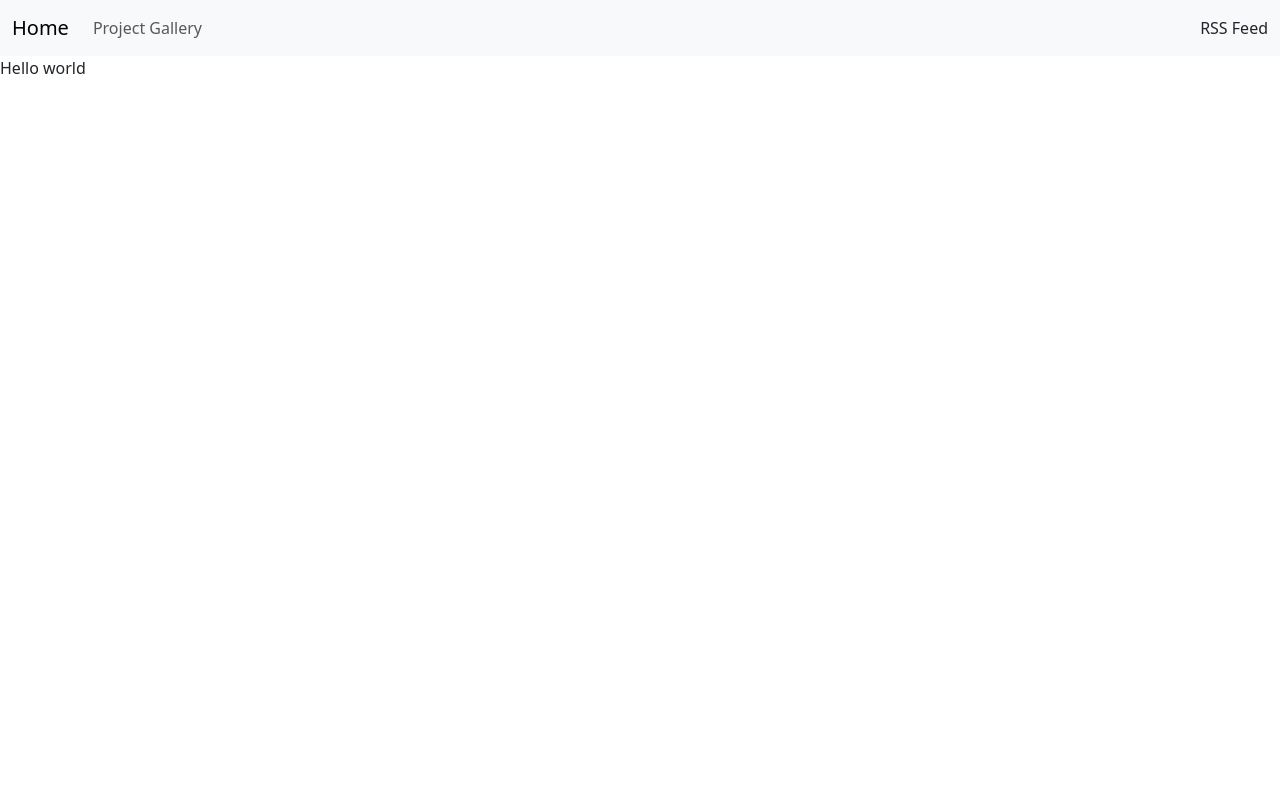
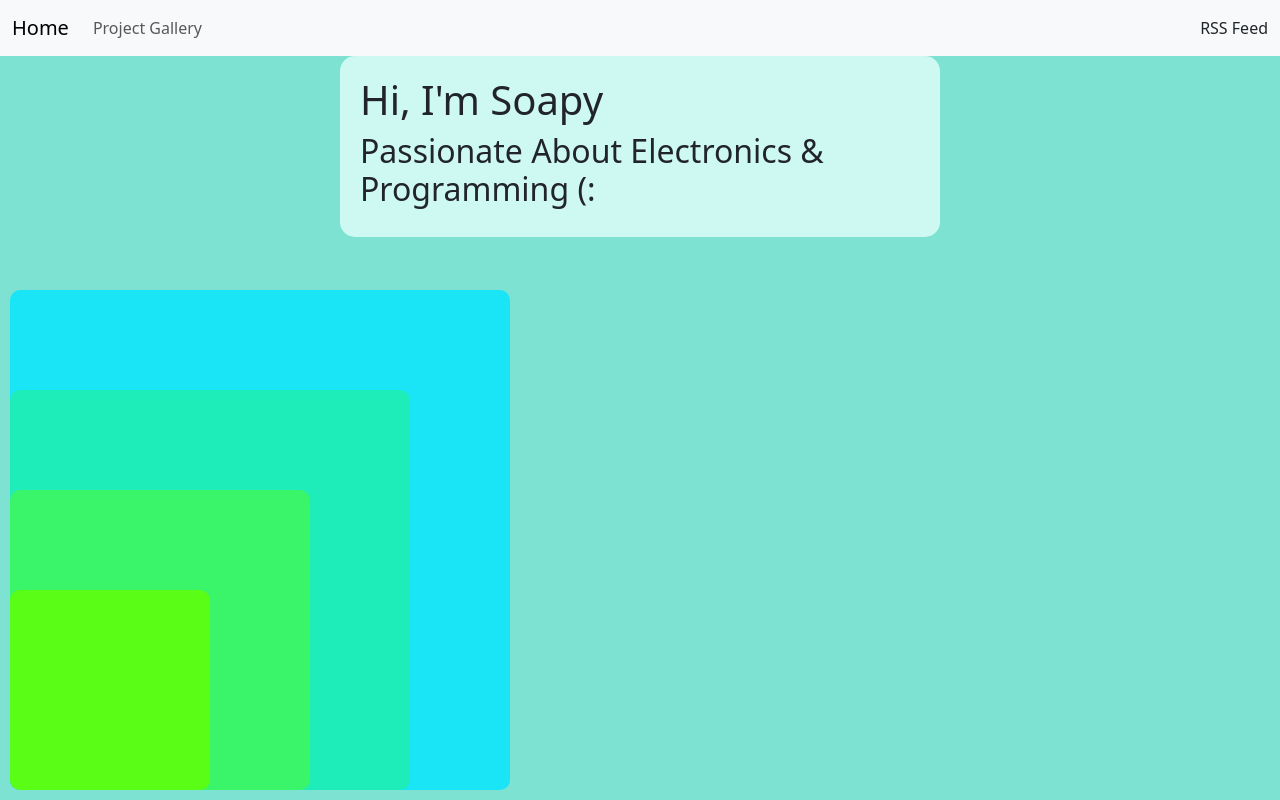
Before and after one commit to soapy75/Personal_Web, a plain HTML site: page index.html in a window 1280 px wide. Drawn offline with nearby package versions, Linux system fonts and the light colour scheme.

Commit message:
Update index.html

```diff
--- a/index.html
+++ b/index.html
@@ -1,16 +1,64 @@
 <!DOCTYPE html>
-<html>
+<html lang="en">
+<head>
+    <meta charset="UTF-8">
+    <meta name="viewport" content="width=device-width, initial-scale=1.0">
+    <title>Soapy's Cave</title>
+    <link href="https://cdn.jsdelivr.net/npm/bootstrap@5.3.2/dist/css/bootstrap.min.css" rel="stylesheet" integrity="sha384-T3c6CoIi6uLrA9TneNEoa7RxnatzjcDSCmG1MXxSR1GAsXEV/Dwwykc2MPK8M2HN" crossorigin="anonymous">
+    <link rel="stylesheet" href="style.css">
+    <style>
+        /* Common styling for all corner divs */
+        .corner-div {
+            position: fixed; /* Fixed position for each div */
+            left: 0; /* Align to the left */
+            bottom: 0; /* Align to the bottom */
+            transform-origin: bottom left; /* Scale from the bottom left */
+            border-radius: 10px; /* Rounded corners */
+            opacity: 0.8; /* Optional: for layering transparency */
+        }
 
-<head>
-  <script src="script.js"></script>
-  <link href="https://cdn.jsdelivr.net/npm/bootstrap@5.3.2/dist/css/bootstrap.min.css" rel="stylesheet"
-    integrity="sha384-T3c6CoIi6uLrA9TneNEoa7RxnatzjcDSCmG1MXxSR1GAsXEV/Dwwykc2MPK8M2HN" crossorigin="anonymous">
-  <link rel="stylesheet" href="style.css">
+        /* Different sizes for each div */
+        .scale-1 {
+            width: 200px;
+            height: 200px;
+            background-color: #62ff00; /* Color for scale 2 */
+            margin-bottom: 10px; /* Space between divs */
+            margin-left: 10px; /* Space to the left */
+        }
 
+        .scale-2 {
+            width: 300px;
+            height: 300px;
+            background-color: #41f755 ; /* Color for scale 2 */
+            margin-bottom: 10px; /* Space between divs */
+            margin-left: 10px; /* Space to the left */
+        }
+
+        .scale-3 {
+            width: 400px;
+            height: 400px;
+            background-color: #20efaa; /* Color for scale 3 */
+            margin-bottom: 10px; /* Space between divs */
+            margin-left: 10px; /* Space to the left */
+        }
+
+        .scale-4 {
+            width: 500px;
+            height: 500px;
+            background-color: #00e7ff ; /* Color for scale 4 */
+            margin-bottom: 10px; /* Space between divs */
+            margin-left: 10px; /* Space to the left */
+        }
+    </style>
+</head>
+<body style="background-color: #7DE2D1;">
+
+    <!-- Navbar -->
     <nav class="navbar navbar-expand-lg bg-body-tertiary">
         <div class="container-fluid">
-      <a class="navbar-brand" href="index.html">Home</a>
-      <button class="navbar-toggler" type="button" data-bs-toggle="collapse" data-bs-target="#navbarText" aria-controls="navbarText" aria-expanded="false" aria-label="Toggle navigation">
+            <a class="navbar-brand" href="/index.html">Home</a>
+            <button class="navbar-toggler" type="button" data-bs-toggle="collapse" data-bs-target="#navbarText"
+                aria-controls="navbarText" aria-expanded="false" aria-label="Toggle navigation">
                 <span class="navbar-toggler-icon"></span>
             </button>
             <div class="collapse navbar-collapse" id="navbarText">
@@ -20,17 +68,23 @@
                     </li>
                 </ul>
                 <span class="nav-item">
-          <a class="nav-link" href="rss.html">RSS Feed</a>
+                    <a class="nav-link" href="rss.xml">RSS Feed</a>
                 </span>
             </div>
         </div>
     </nav>
 
-</head>
+    <!-- Main Content -->
+    <div style="margin-top: 50px; background-color: #CEF9F2; padding: 20px; border-radius: 15px; width: 80%; max-width: 600px; margin: auto; z-index: 5;">
+        <h1>Hi, I'm Soapy</h1>
+        <h2>Passionate About Electronics & Programming (:</h2>
+    </div>
 
-<body>
-  Hello world
-  <script src="script.js"></script>
+    <!-- Corner Divs -->
+    <div class="corner-div scale-1" style="z-index: 4;"></div>
+    <div class="corner-div scale-2" style="z-index: 3;"></div>
+    <div class="corner-div scale-3" style="z-index: 2;"></div>
+    <div class="corner-div scale-4" style="z-index: 1;"></div>
+
 </body>
-
 </html>
```
Lines whose indentation alone changed are shown as unchanged.
